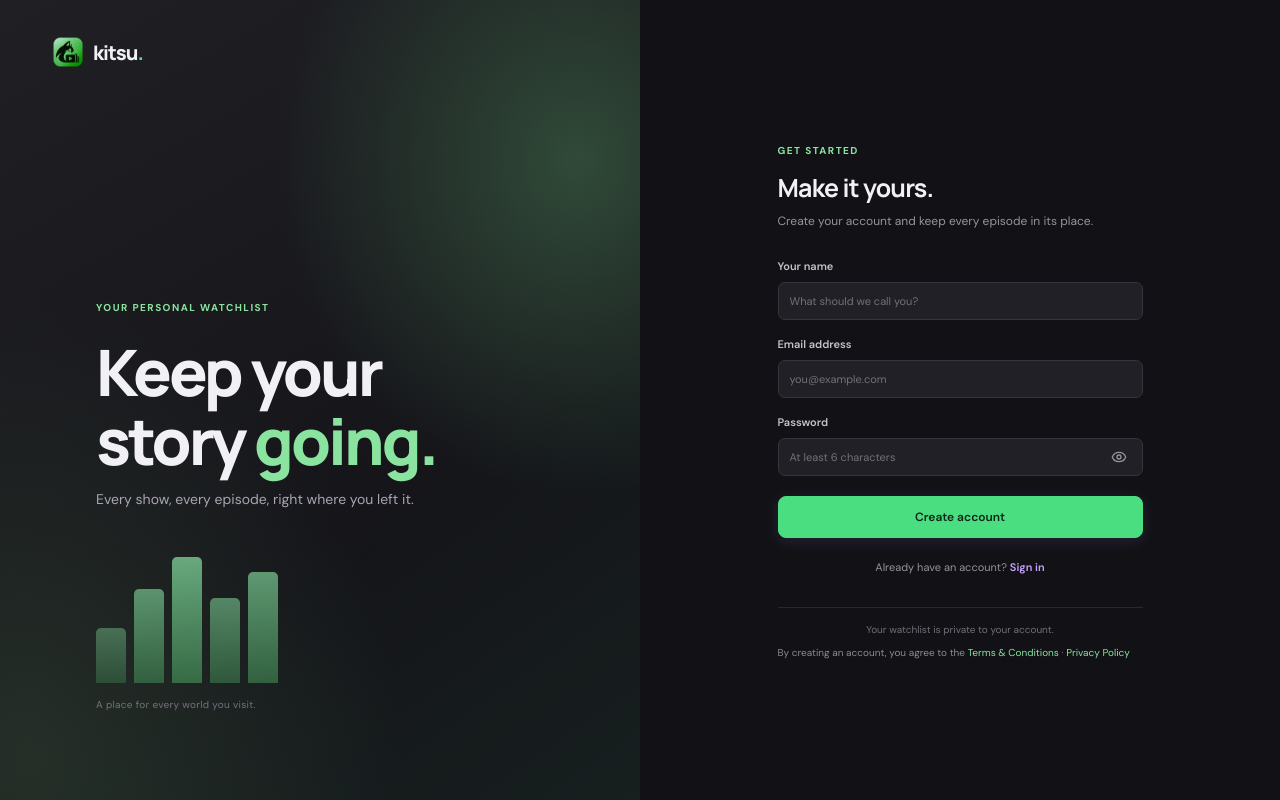
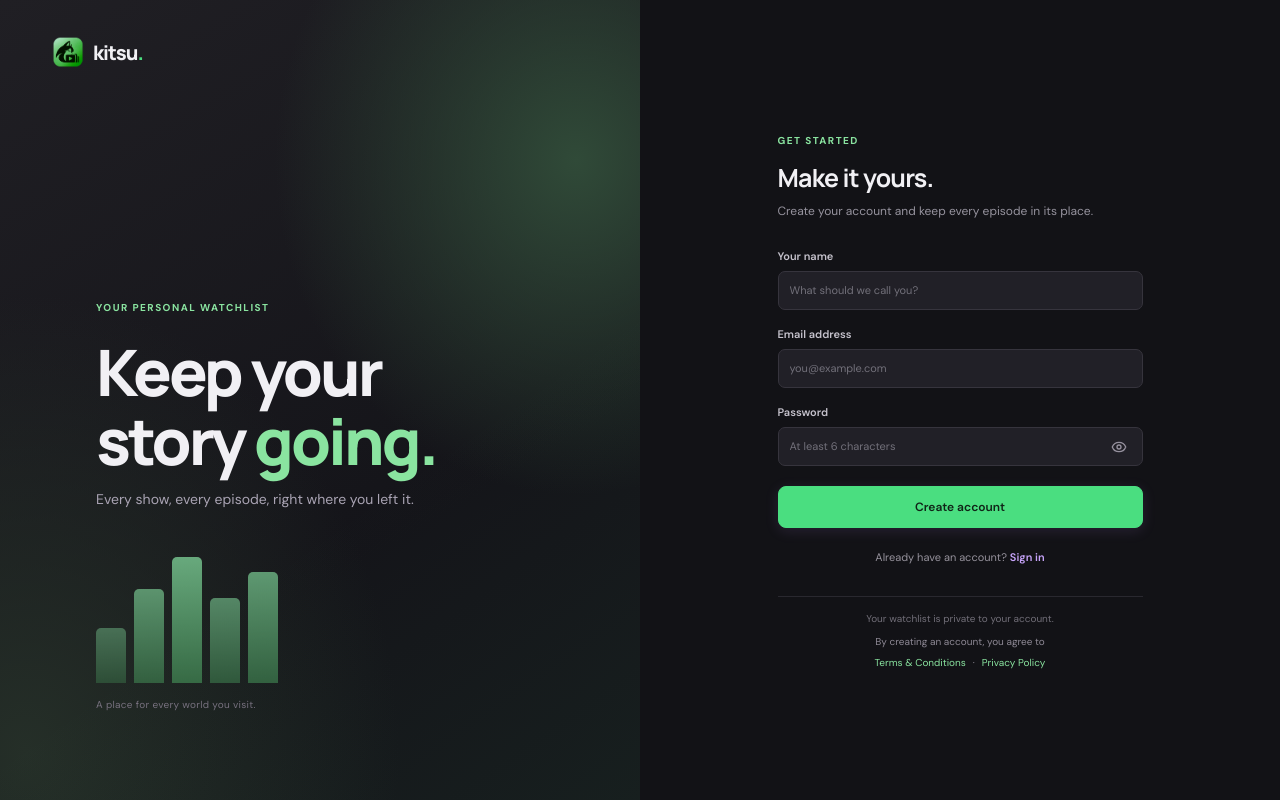
Before and after one commit to carlandreilucido/anime-tracker, a React (Vite) app: page /register in a window 1280 px wide. Built offline with nearby package versions, Linux system fonts and the light colour scheme; no server answers.

Commit message:
Align legal links and rating control

```diff
--- a/src/pages/AuthPage.jsx
+++ b/src/pages/AuthPage.jsx
@@ -143,7 +143,10 @@ export default function AuthPage({ register = false, resetPassword = false }) {
         {register && confirmationPending && <div className="auth-confirmation" role="status"><span>{resendMessage}</span><button type="button" onClick={resendConfirmation} disabled={resending || !email}>{resending ? 'Sending…' : 'Resend confirmation email'}</button></div>}
         <p className="auth-switch">{register ? 'Already have an account?' : 'New to Kitsu?'} <Link to={register ? '/login' : '/register'}>{register ? 'Sign in' : 'Create account'}</Link></p>
         <p className="auth-privacy">Your watchlist is private to your account.</p>
-        <p className="auth-legal-links">{register ? 'By creating an account, you agree to the ' : ''}<Link to="/terms">Terms &amp; Conditions</Link><span> · </span><Link to="/privacy">Privacy Policy</Link></p>
+        <div className="auth-legal-links">
+          {register && <span className="auth-legal-ack">By creating an account, you agree to</span>}
+          <nav className="auth-legal-row" aria-label="Legal information"><Link to="/terms">Terms &amp; Conditions</Link><span aria-hidden="true">·</span><Link to="/privacy">Privacy Policy</Link></nav>
+        </div>
       </div>
     </main>
   </div>
--- a/src/styles.css
+++ b/src/styles.css
@@ -534,7 +534,9 @@ html[data-theme="light"] .auth-switch a{color:#176b37}
 .legal-switch{margin-top:27px;padding-top:16px;border-top:1px solid #2b2a32}
 .legal-switch a,.auth-legal-links a,.footer-legal-links a{color:#8ae4a0}
 .legal-switch a:hover,.auth-legal-links a:hover,.footer-legal-links a:hover{text-decoration:underline;text-underline-offset:3px}
-.auth-legal-links{margin:8px 0 0;color:#8e8995;font-size:10px;line-height:1.6}
+.auth-legal-links{display:grid;justify-items:center;gap:5px;width:100%;margin:8px 0 0;color:#8e8995;font-size:10px;line-height:1.6;text-align:center}
+.auth-legal-row{display:flex;align-items:center;justify-content:center;flex-wrap:wrap;gap:0 7px;width:100%}
+.auth-legal-ack{display:block;width:100%;text-align:center}
 .footer-legal-links{display:inline-flex;align-items:center;gap:7px;margin-left:10px;font-size:10px}
 html[data-theme="light"] .legal-heading{border-color:#e2dfe7}
 html[data-theme="light"] .legal-heading h1{color:#302d36}
@@ -808,3 +810,25 @@ html[data-theme="light"] .auth-switch a{color:#176b37}
 }
 .empty-symbol{font-size:0}
 .empty-symbol:before{content:'▶';font-size:18px}
+/* Keep legal links and page content on consistent desktop/mobile alignments. */
+.site-footer{display:flex;align-items:center;justify-content:center;flex-wrap:wrap;gap:7px 10px;text-align:center}
+.footer-legal-links{flex:0 0 100%;justify-content:center;margin:0}
+.legal-page{display:block;box-sizing:border-box}
+.legal-page>.legal-back-link{display:inline-flex;align-items:center;justify-content:flex-start}
+.legal-heading,.legal-content,.legal-switch{width:100%;text-align:left}
+.legal-content section{justify-items:start}
+/* Use a fixed grid for the sort trigger so its label never hits the chevron. */
+.filter-dropdown-sort .custom-filter-trigger{display:grid;width:188px;min-width:188px;grid-template-columns:max-content minmax(0,1fr) 14px;align-items:center;justify-content:initial;gap:8px}
+.filter-dropdown-sort .filter-selected-label{text-align:left}
+/* Keep the rating star inside the select's left padding, away from its value text. */
+.rating-input{position:relative;display:block;width:100%;min-width:0}
+.rating-input>svg{position:absolute;z-index:1;left:11px;top:50%;display:block;width:16px;height:16px;transform:translateY(-50%);margin:0;pointer-events:none}
+.rating-input select{display:block;width:100%;min-width:0;padding-left:34px}
+/* Align the browse arrow to the trailing edge of the full-width overview action. */
+.recent-panel .recent-footer{display:flex;align-items:center;justify-content:flex-start;gap:8px;width:100%;max-width:none;text-align:left}
+.recent-panel .recent-footer:after{content:'→';margin-left:auto;font-size:16px;line-height:1}
+@media(max-width:650px){
+  .filter-dropdown-sort .custom-filter-trigger{width:176px;min-width:176px;max-width:176px}
+  .site-footer{gap:7px 8px}
+  .footer-legal-links{flex:0 0 100%;justify-content:center}
+}
```
